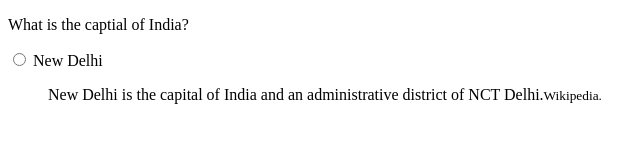
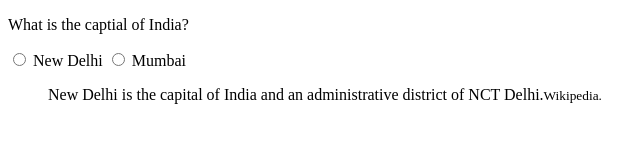
Before and after one commit to acciojob/trivia-ANSHIKA-VERMA09, a website: page main.html in a window 1280 px wide. Shown: the full height of the page, 0-640 px from the left. Drawn offline with Linux system fonts and the light colour scheme.

Commit message:
created a submission

```diff
--- a/main.html
+++ b/main.html
@@ -12,6 +12,9 @@
 	<p>What is the captial of India?</p>
 	<input type="radio" id="newdelhi" name="option1" />
 		<label for="newdelhi">New Delhi</label>
+
+		<input type="radio" id="mumbai" name="option2" />
+		<label for="mumbai">Mumbai</label>
 	</form>
 
 	<blockquote>New Delhi is the capital of India and an administrative district of NCT Delhi.<small>Wikipedia.</small></blockquote>
```
